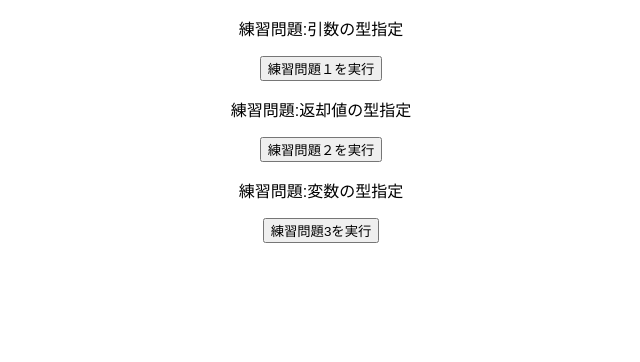
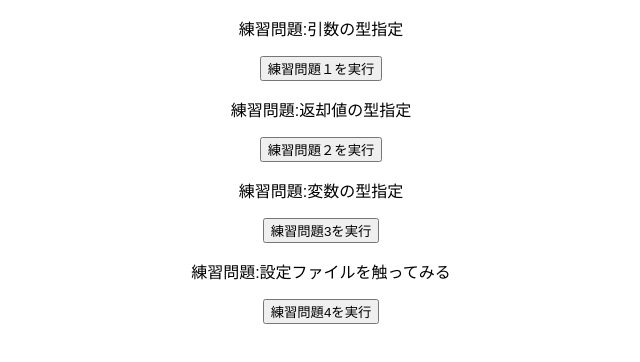
Before and after one commit to jun-yuaka/typescript-learning, a React (Create React App) app: page / in a window 1280 px wide. Shown: the top 362 px of the page, without its empty margins (319-959 px from the left). Built offline with nearby package versions, Linux system fonts and the light colour scheme.

Commit message:
tsconfigの設定をいじる

```diff
--- a/src/App.tsx
+++ b/src/App.tsx
@@ -1,6 +1,7 @@
 import { Practice1 } from "./practices/Practice1";
 import { Practice2 } from "./practices/Practice2";
 import { Practice3 } from "./practices/Practice3";
+import { Practice4 } from "./practices/Practice4";
 
 import "./styles.css";
 
@@ -10,6 +11,7 @@ export default function App() {
       <Practice1 />
       <Practice2 />
       <Practice3 />
+      <Practice4 />
     </div>
   );
 }
--- /dev/null
+++ b/src/practices/Practice4.tsx
@@ -0,0 +1,14 @@
+export const Practice4 = () => {
+  const calcTotalFee = (num) => {
+    const total = num * 1.1;
+    console.log(total);
+  };
+  const onClickPractiece = () => calcTotalFee(1000);
+
+  return (
+    <div>
+      <p>練習問題:設定ファイルを触ってみる</p>
+      <button onClick={onClickPractiece}>練習問題4を実行</button>
+    </div>
+  );
+};
--- a/tsconfig.json
+++ b/tsconfig.json
@@ -3,7 +3,8 @@
         "./src/**/*"
     ],
     "compilerOptions": {
-        // "strict": true,
+        "strict": true,
+        "noImplicitAny": false,
         "esModuleInterop": true,
         "lib": [
             "dom",
```
